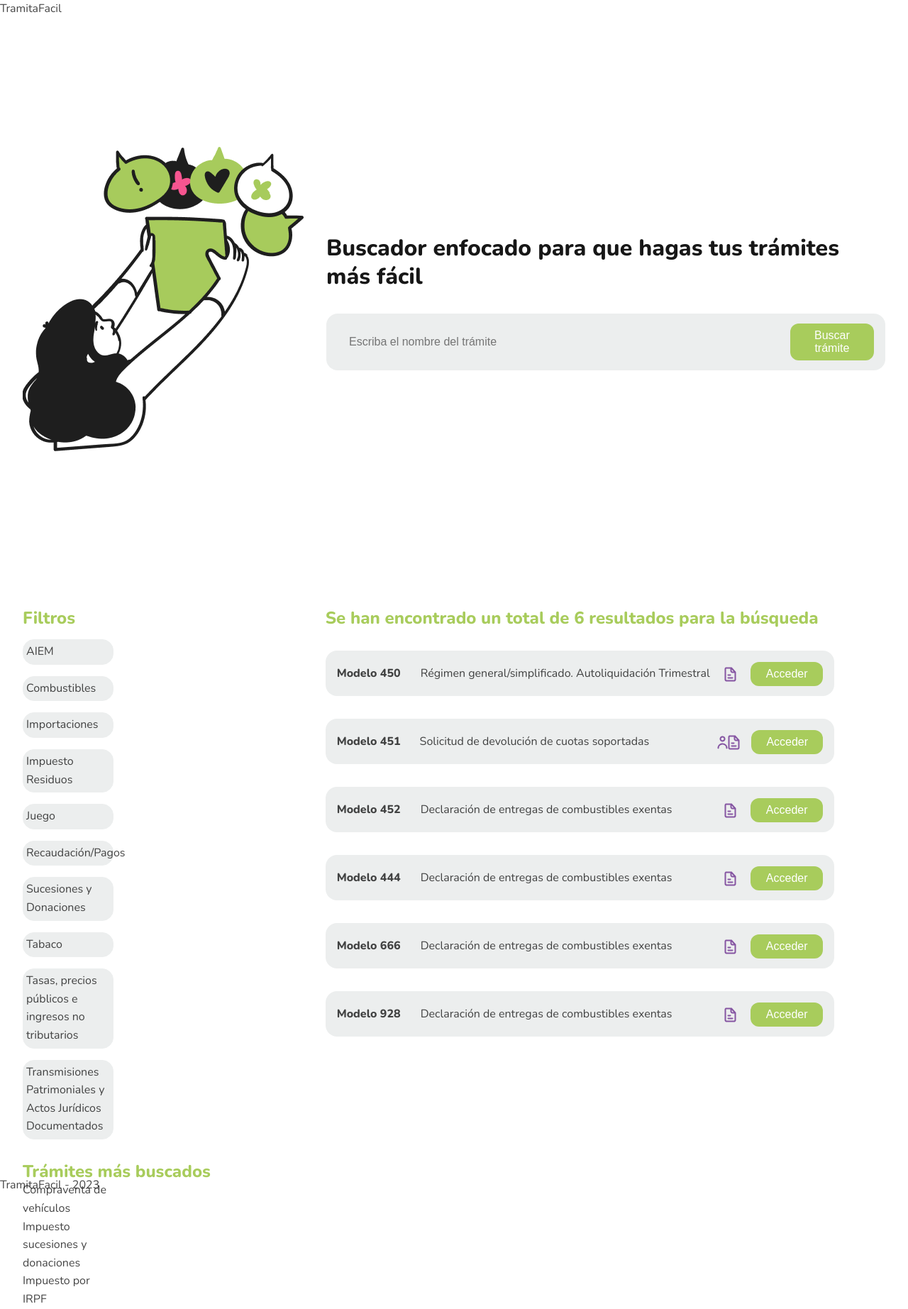
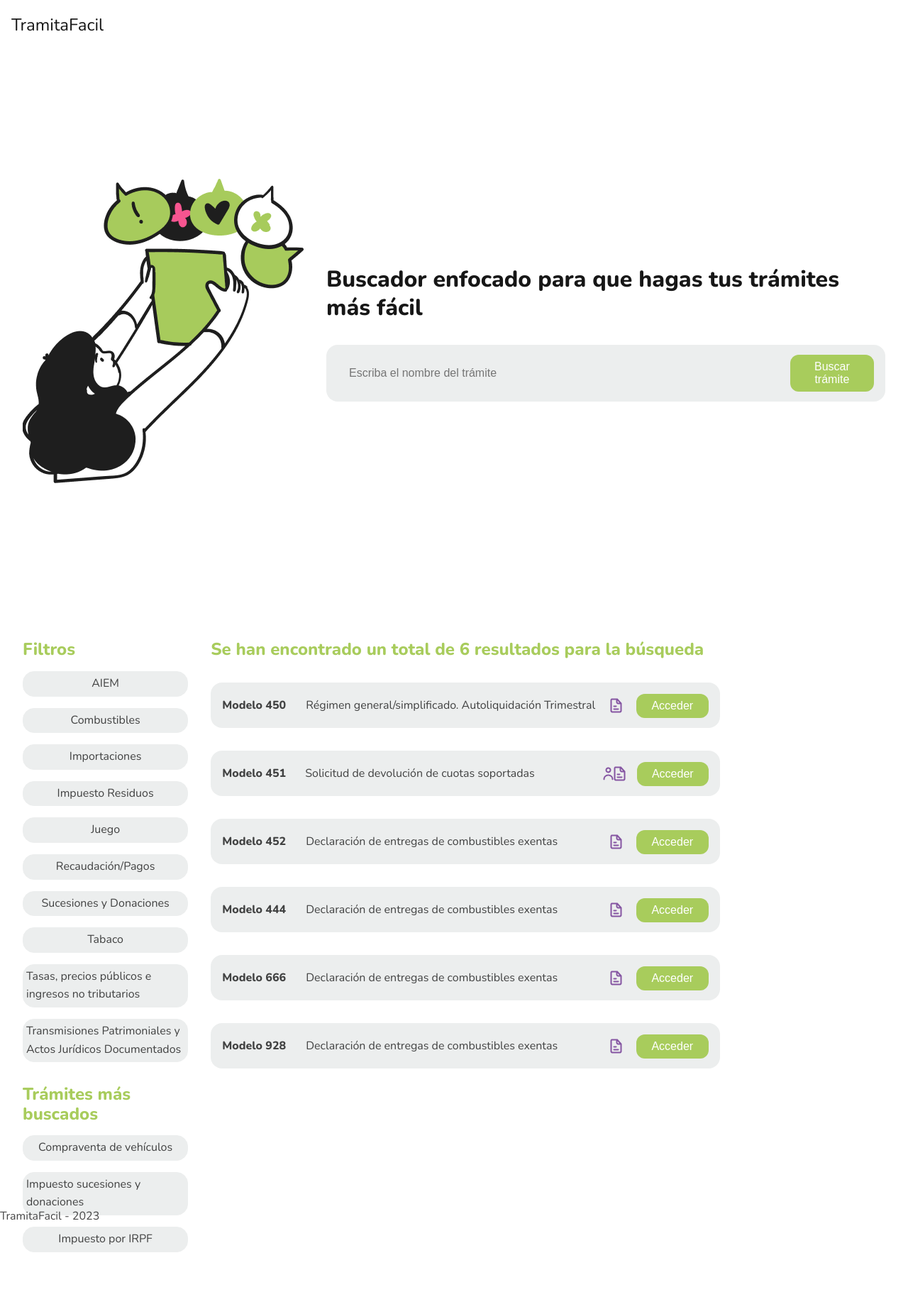
Before and after one commit to cristina-bosa/tramitafacil, a Vue app: page / in a window 1280 px wide. Shown: the whole page at 71% size. After the commit the page ends 1765 px from the top, so only its background shows below. Built offline with nearby package versions, Linux system fonts and the light colour scheme.

Commit message:
changes on css

```diff
--- /dev/null
+++ b/src/assets/_header.css
@@ -0,0 +1,7 @@
+header{
+    color: var(--dark);
+    padding: 1rem;
+    font-size: 1.5rem;
+    background-color: white;
+
+}
--- a/src/assets/base.css
+++ b/src/assets/base.css
@@ -14,6 +14,20 @@
 
   --dark: hsl(0, 0%, 9%);
   --dark-soft: hsla(0, 0%, 9%, 0.8);
+
+  --info: hsl(221, 100%, 69%, 1);
+  --info-soft: hsl(216, 100%, 87%, 1);
+  --info-dark: hsl(229, 74%, 27%, 1);
+
+  --danger: hsl(359, 100%, 67%, 1);
+  --danger-soft: hsl(14, 100%, 87%, 1);
+  --danger-dark: hsl(338, 76%, 27%, 1);
+
+  --warning: hsl(48, 93%, 56%, 1);
+  --waring-soft:hsl(52, 98%, 83%, 1);
+
+  --success:hsl(94, 62%, 58%, 1);
+  --success-soft:hsl(84, 86%, 86%, 1);
 }
 
 /* semantic color variables for this project */
@@ -55,7 +69,7 @@ body {
 }
 .content {
   display: grid;
-  grid-template-columns: 2fr 4fr;
+  grid-template-columns: 0.5fr auto;
   gap: 2rem;
   align-items: start;
   justify-items: start;
--- a/src/assets/main.css
+++ b/src/assets/main.css
@@ -3,6 +3,7 @@
 @import "./_fonts.css";
 @import "./_inputs.css";
 @import "./_margins.css";
+@import "./_header.css";
 
 
 
--- a/src/components/SideBar.vue
+++ b/src/components/SideBar.vue
@@ -19,9 +19,9 @@
     <section class="mt-2">
       <h2 class="text-bold text-primary">Trámites más buscados</h2>
       <ul class="no-dot-list">
-        <li>Compraventa de vehículos</li>
-        <li>Impuesto sucesiones y donaciones</li>
-        <li>Impuesto por IRPF</li>
+        <li class="not-selected">Compraventa de vehículos</li>
+        <li class="not-selected">Impuesto sucesiones y donaciones</li>
+        <li class="not-selected">Impuesto por IRPF</li>
       </ul>
     </section>
   </section>
@@ -92,17 +92,22 @@ export default {
   list-style: none;
   padding: 0;
   margin: 0;
-  width: 10vw;
+  width: 100%;
 }
 
 .selected {
-  background-color: var(--secundary-soft);
-  border: 0.025rem solid var(--secundary);
+  display: flex;
+  justify-content: center;
+  background-color: var(--info-soft);
+  border: 0.025rem solid var(--info);
   margin-top: 2vh;
+  color: var(--info-dark);
   border-radius: 1rem;
   padding: 0.25rem;
 }
 .not-selected {
+  display: flex;
+  justify-content: center;
   background-color: var(--white-soft);
   border: 0.025rem solid var(--white-soft);
   margin-top: 2vh;
```
